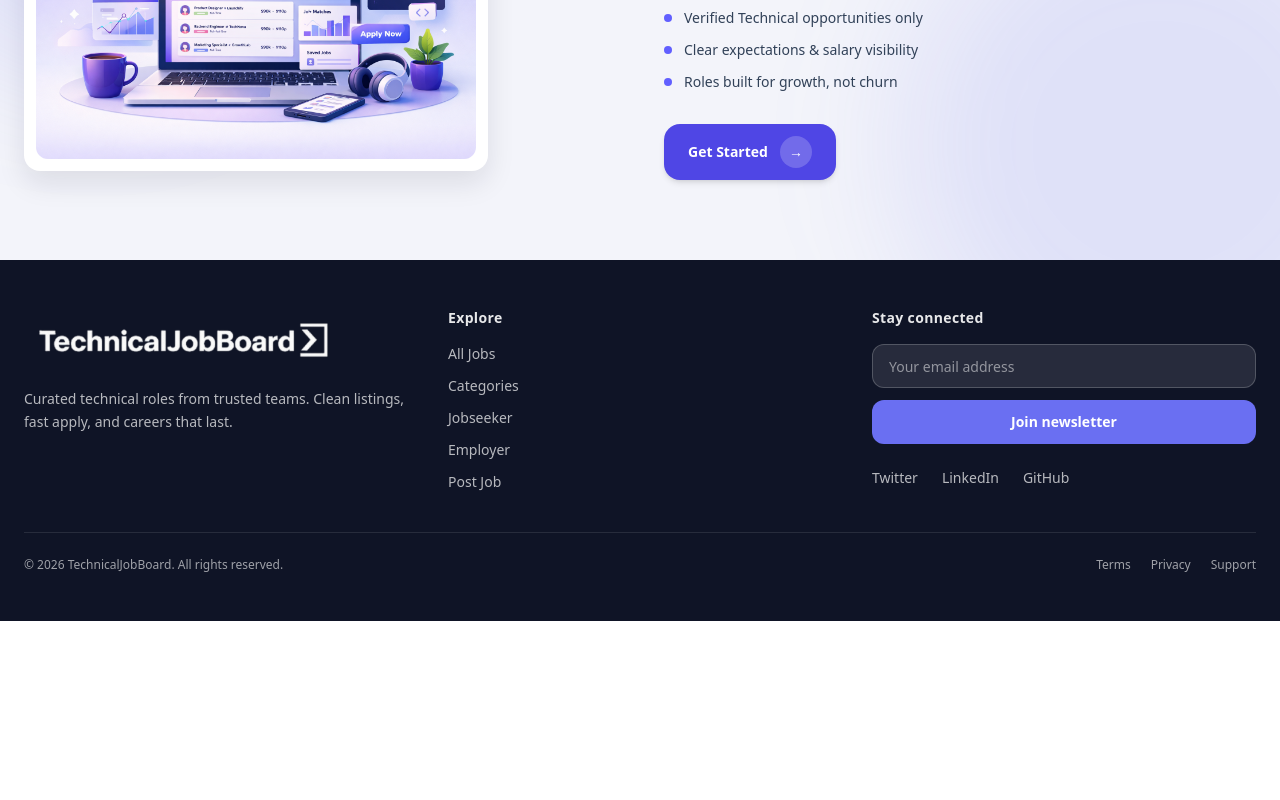
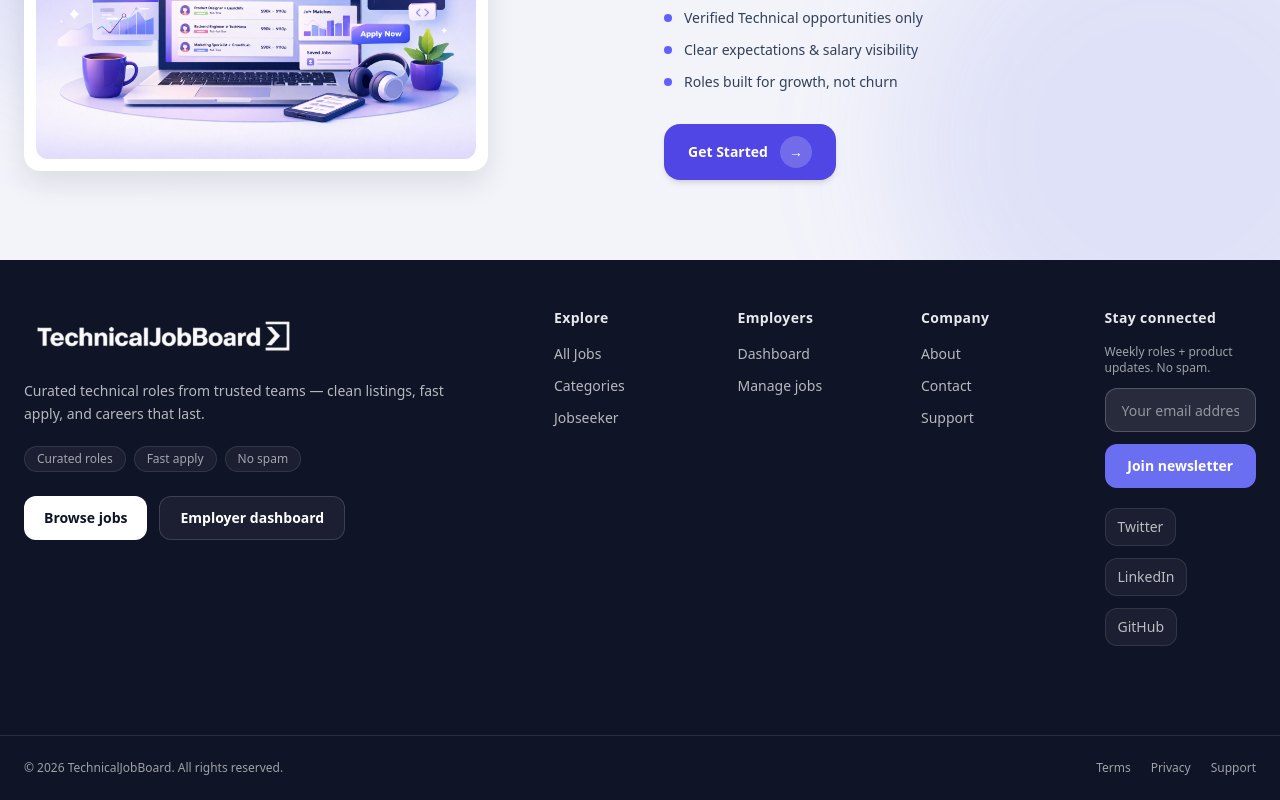
Before and after one commit to adebisidolapo/technicaljobboard, a Next.js app: page / in a window 1280 px wide. Shown: the part 2407-3207 px from the top of the page. Before the commit the page ends 3028 px from the top, so only its background shows below. Built offline with nearby package versions, Linux system fonts and the light colour scheme; no server answers; the database is empty.

Commit message:
update ui

```diff
--- a/components/Footer.tsx
+++ b/components/Footer.tsx
@@ -6,29 +6,62 @@ export default function Footer() {
 
   return (
     <footer className="bg-[#0F1426] text-white">
+      {/* Top band */}
+      <div className="border-b border-white/10">
         <div className="max-w-7xl mx-auto px-6 py-12">
-        <div className="grid grid-cols-1 md:grid-cols-3 gap-10 items-start">
-          {/* BRAND */}
-          <div className="flex flex-col items-center md:items-start">
+          <div className="grid grid-cols-1 lg:grid-cols-12 gap-10 items-start">
+            {/* Brand */}
+            <div className="lg:col-span-5">
+              <div className="flex items-center gap-3">
                 <img
                   src="/logo.png.png"
                   alt="TechnicalJobBoard"
-              className="h-14 md:h-16 w-auto object-contain"
+                  className="h-14 w-auto object-contain"
                 />
+              </div>
 
-            <p className="mt-4 text-sm text-white/70 leading-relaxed max-w-sm text-center md:text-left">
-              Curated technical roles from trusted teams. Clean listings, fast apply,
+              <p className="mt-4 text-sm text-white/70 leading-relaxed max-w-md">
+                Curated technical roles from trusted teams — clean listings, fast apply,
                 and careers that last.
               </p>
+
+              {/* Small trust line */}
+              <div className="mt-5 flex flex-wrap gap-2 text-xs text-white/60">
+                <span className="inline-flex items-center rounded-full border border-white/10 bg-white/5 px-3 py-1">
+                  Curated roles
+                </span>
+                <span className="inline-flex items-center rounded-full border border-white/10 bg-white/5 px-3 py-1">
+                  Fast apply
+                </span>
+                <span className="inline-flex items-center rounded-full border border-white/10 bg-white/5 px-3 py-1">
+                  No spam
+                </span>
               </div>
 
-          {/* LINKS */}
-          <div className="flex flex-col items-center md:items-start">
-            <h3 className="text-sm font-semibold mb-4 tracking-wide text-white/90">
+              {/* One CTA (not "Post Job" everywhere) */}
+              <div className="mt-6 flex flex-col sm:flex-row gap-3">
+                <Link
+                  href="/all-jobs"
+                  className="h-11 px-5 inline-flex items-center justify-center rounded-xl bg-white text-[#0F1426] font-semibold text-sm hover:bg-white/90 transition"
+                >
+                  Browse jobs
+                </Link>
+                <Link
+                  href="/employer"
+                  className="h-11 px-5 inline-flex items-center justify-center rounded-xl border border-white/15 bg-white/5 text-white font-semibold text-sm hover:bg-white/10 transition"
+                >
+                  Employer dashboard
+                </Link>
+              </div>
+            </div>
+
+            {/* Links grid */}
+            <div className="lg:col-span-7 grid grid-cols-2 md:grid-cols-4 gap-8">
+              <div>
+                <h3 className="text-sm font-semibold tracking-wide text-white/90">
                   Explore
                 </h3>
-
-            <ul className="space-y-3 text-sm text-white/70">
+                <ul className="mt-4 space-y-3 text-sm text-white/70">
                   <li>
                     <Link href="/all-jobs" className="hover:text-white transition">
                       All Jobs
@@ -44,58 +77,109 @@ export default function Footer() {
                       Jobseeker
                     </Link>
                   </li>
+                </ul>
+              </div>
+
+              <div>
+                <h3 className="text-sm font-semibold tracking-wide text-white/90">
+                  Employers
+                </h3>
+                <ul className="mt-4 space-y-3 text-sm text-white/70">
                   <li>
                     <Link href="/employer" className="hover:text-white transition">
-                  Employer
+                      Dashboard
                     </Link>
                   </li>
                   <li>
-                <Link href="/employer/jobs/new" className="hover:text-white transition">
-                  Post Job
+                    <Link href="/employer/jobs" className="hover:text-white transition">
+                      Manage jobs
+                    </Link>
+                  </li>
+                  {/* No "Post Job" link here to avoid CTA repetition */}
+                </ul>
+              </div>
+
+              <div>
+                <h3 className="text-sm font-semibold tracking-wide text-white/90">
+                  Company
+                </h3>
+                <ul className="mt-4 space-y-3 text-sm text-white/70">
+                  <li>
+                    <Link href="/about" className="hover:text-white transition">
+                      About
+                    </Link>
+                  </li>
+                  <li>
+                    <Link href="/contact" className="hover:text-white transition">
+                      Contact
+                    </Link>
+                  </li>
+                  <li>
+                    <Link href="/support" className="hover:text-white transition">
+                      Support
                     </Link>
                   </li>
                 </ul>
               </div>
 
-          {/* CONNECT */}
-          <div className="flex flex-col items-center md:items-start">
-            <h3 className="text-sm font-semibold mb-4 tracking-wide text-white/90">
+              <div>
+                <h3 className="text-sm font-semibold tracking-wide text-white/90">
                   Stay connected
                 </h3>
 
-            <div className="w-full max-w-sm">
+                <div className="mt-4">
+                  <div className="text-xs text-white/60 mb-3">
+                    Weekly roles + product updates. No spam.
+                  </div>
+                  <div className="max-w-sm">
                     <NewsletterForm />
                   </div>
+                </div>
 
-            <div className="mt-6 flex gap-6 text-sm text-white/70">
-              <a href="#" className="hover:text-white transition">
+                <div className="mt-5 flex flex-wrap gap-3 text-sm text-white/70">
+                  <a
+                    href="#"
+                    className="inline-flex items-center justify-center rounded-xl border border-white/10 bg-white/5 px-3 py-2 hover:bg-white/10 hover:text-white transition"
+                  >
                     Twitter
                   </a>
-              <a href="#" className="hover:text-white transition">
+                  <a
+                    href="#"
+                    className="inline-flex items-center justify-center rounded-xl border border-white/10 bg-white/5 px-3 py-2 hover:bg-white/10 hover:text-white transition"
+                  >
                     LinkedIn
                   </a>
-              <a href="#" className="hover:text-white transition">
+                  <a
+                    href="#"
+                    className="inline-flex items-center justify-center rounded-xl border border-white/10 bg-white/5 px-3 py-2 hover:bg-white/10 hover:text-white transition"
+                  >
                     GitHub
                   </a>
                 </div>
               </div>
             </div>
+          </div>
 
-        <div className="mt-10 h-px bg-white/10" />
+          {/* subtle glow accent */}
+          <div className="pointer-events-none mt-10 h-px bg-gradient-to-r from-transparent via-[color:var(--brand-purple)/0.35] to-transparent" />
+        </div>
+      </div>
 
-        <div className="mt-6 flex flex-col md:flex-row items-center justify-between gap-4 text-xs text-white/60">
+      {/* Bottom bar */}
+      <div className="max-w-7xl mx-auto px-6 py-6">
+        <div className="flex flex-col md:flex-row items-center justify-between gap-4 text-xs text-white/60">
           <p>© {year} TechnicalJobBoard. All rights reserved.</p>
 
           <div className="flex items-center gap-5">
-            <a href="#" className="hover:text-white transition">
+            <Link href="/terms" className="hover:text-white transition">
               Terms
-            </a>
-            <a href="#" className="hover:text-white transition">
+            </Link>
+            <Link href="/privacy" className="hover:text-white transition">
               Privacy
-            </a>
-            <a href="#" className="hover:text-white transition">
+            </Link>
+            <Link href="/support" className="hover:text-white transition">
               Support
-            </a>
+            </Link>
           </div>
         </div>
       </div>
```
Lines whose indentation alone changed are shown as unchanged.
